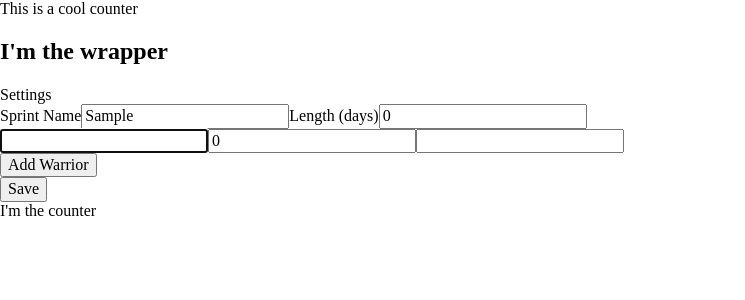
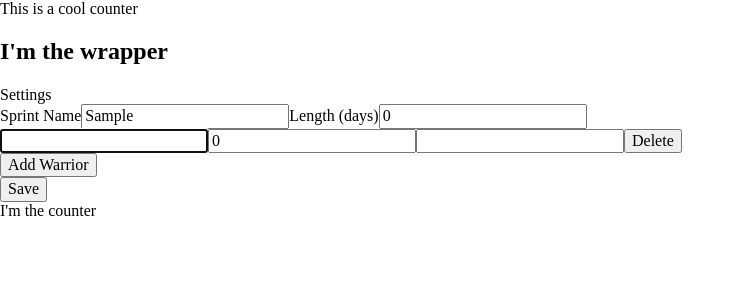
Before and after one commit to aln447/sprint-counter, a React (Create React App) app: page / in a window 1280 px wide. Both pictures are taken after typing "Sample" into the empty fields and a click on the button "Add Warrior". Shown: the top 300 px of the page, without its empty margins (0-745 px from the left). Built offline with nearby package versions, Linux system fonts and the light colour scheme.

Commit message:
Implement removing by index

```diff
--- a/src/components/Settings.tsx
+++ b/src/components/Settings.tsx
@@ -28,7 +28,7 @@ const defaultSprintSettings: TSettings = {
 export const Settings = (props: SettingsProps) => {
     const { settings, setSettings } = props;
     const { handleSubmit, register, control } = useForm({ defaultValues: defaultSprintSettings });
-    const { fields, append } = useFieldArray({
+    const { fields, append, remove } = useFieldArray({
         control,
         name: 'warriors'
     })
@@ -48,7 +48,12 @@ export const Settings = (props: SettingsProps) => {
                 <NumberInput name='sprint.length' register={register} />
             </label>
             <div className="warriors">
-                {fields.map((field, index) => <WarriorForm key={field.id} index={index} register={register} />)}
+                {fields.map((field, index) => <WarriorForm
+                    key={field.id}
+                    index={index}
+                    register={register}
+                    remove={remove}
+                />)}
                 <button onClick={() => append(emptyWarrior)}>Add Warrior</button>
             </div>
             <button type="submit">Save</button>
--- a/src/components/WarriorForm.tsx
+++ b/src/components/WarriorForm.tsx
@@ -6,10 +6,11 @@ import { NumberInput } from './inputs/NumberInput';
 
 type TWarriorFormProps = {
     register: UseFormRegister<TSettings>;
+    remove: (index: number) => void;
     index: number;
 };
 
-export const WarriorForm = ({ index, register }: TWarriorFormProps) => {
+export const WarriorForm = ({ index, register, remove }: TWarriorFormProps) => {
     return <div>
         <label htmlFor={`warriors.${index}.name`}>
             <TextInput name={`warriors.${index}.name`} register={register} />
@@ -20,5 +21,6 @@ export const WarriorForm = ({ index, register }: TWarriorFormProps) => {
         <label htmlFor={`warriors.${index}.color`}>
             <TextInput name={`warriors.${index}.color`} register={register} />
         </label>
+        <button onClick={() => remove(index)}>Delete</button>
     </div>
 }
```
